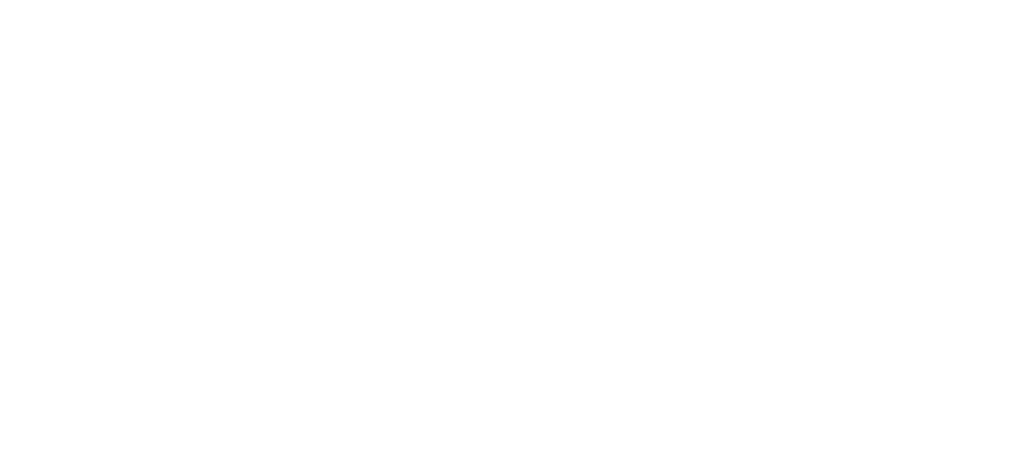
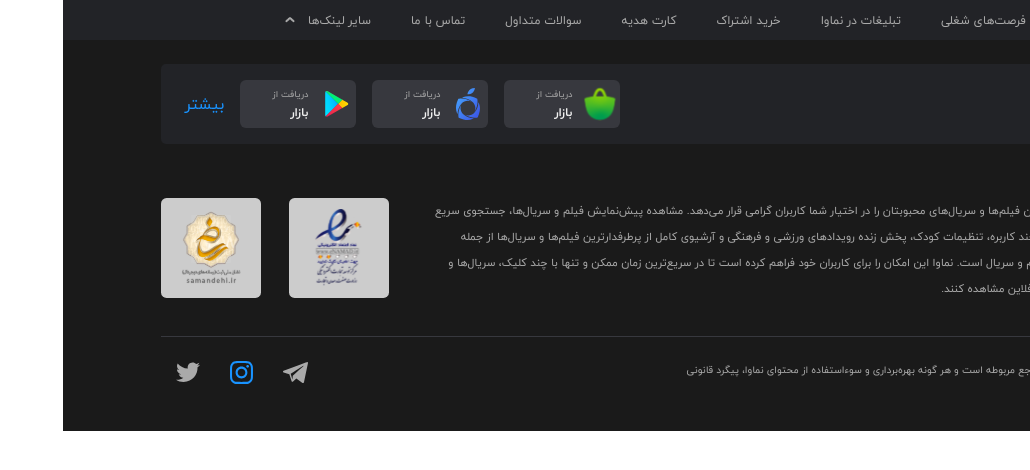
Before and after one commit to AlirezaHeydariRepo/namava-intership, a React (Create React App) app in the folder comment/: page / in a window 1280 px wide. Shown: the top 470 px of the page, without its empty margins (250-1280 px from the left). Built offline with nearby package versions, Linux system fonts and the light colour scheme.

Commit message:
change app component

```diff
--- a/comment/src/App.js
+++ b/comment/src/App.js
@@ -1,9 +1,13 @@
+/* eslint-disable react/react-in-jsx-scope */
 import './App.css'
+import Footer from './components/Footer'
+import CommentPage from './pages/CommentPage'
 
 function App () {
   return (
-    <div className="App">
-
+    <div>
+      <CommentPage />
+      <Footer />
     </div>
   )
 }
--- a/comment/src/index.js
+++ b/comment/src/index.js
@@ -5,7 +5,7 @@
 
 const root = ReactDOM.createRoot(document.getElementById('root'))
 root.render(
-  <React.StrictMode>
+  <div>
     <App />
-  </React.StrictMode>
+  </div>
 )
```
Also changed, not shown: comment/public/manifest.json (added).
